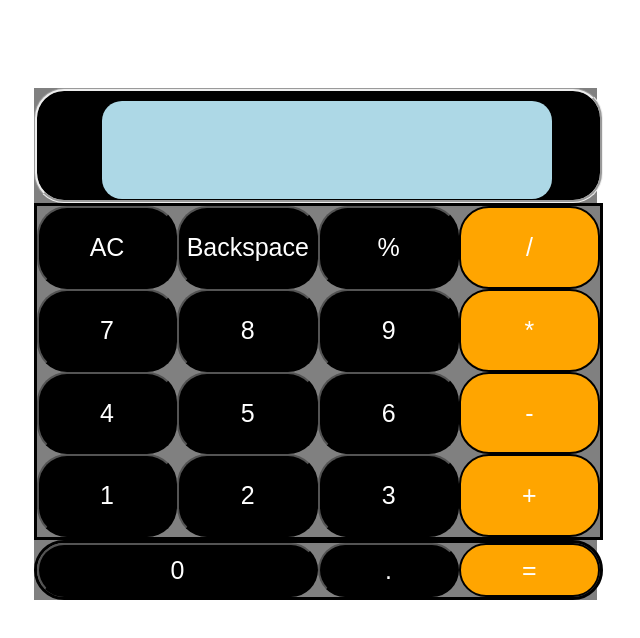
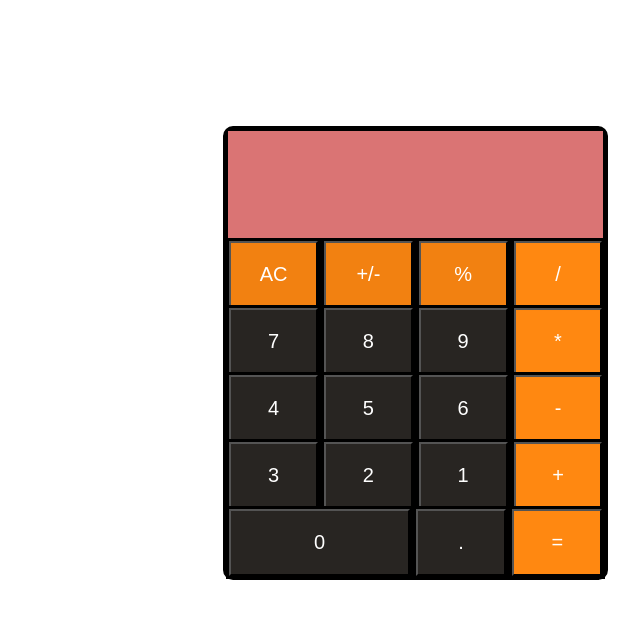
Before and after one commit to PriyafullstackDevloper/htmlProject, a plain HTML site: page calcflexjava.html in a window 1280 px wide. Shown: the whole page, without its empty margins (164-804 px from the left). Drawn offline with Linux system fonts and the light colour scheme.

Commit message:
Add files via upload

```diff
--- a/calcflexjava.html
+++ b/calcflexjava.html
@@ -1,220 +1,214 @@
+
 <!DOCTYPE html>
-<html>
+<html lang="en">
 
 <head>
+    <style>
+        /* body */
+        body{
 
-    <title>Calculator</title>
-    <style>
-        /* styling for main  */
+            background-position: center;
+            background-repeat: no-repeat;
+            background-size: cover;
+        }
+        /* main */
         .main {
-            background-color: gray;
-            display: flex;
-            flex-direction: column;
-            height: 40vw;
-            width: 44vw;
-            margin-left: 15%;
-            margin-top: 7%;
+            display: grid;
+            grid-template-rows: 1fr 3fr;
+            height: 35vw;
+            width: 30%;
+            border: solid;
+            margin-left: 30%;
+            margin-top: 10%;
+            border-radius: 10px;
+
+
+
         }
-        /* 1st row  display one*/
+        /* top box display */
 
-        .first-row {
-            background-color: black;
-            height: 22%;
-            width: 100%;
-            border-radius: 30px;
-            border-style: groove;
-        }
-/* styling for 2nd to 5th row */
-        .row {
-            display: grid;
-            grid-template-rows: 1fr 1fr 1fr 1fr;
-            grid-template-columns: 1fr 1fr 1fr 1fr;
-            background-color: gray;
-            height: 67%;
-            width: 100%;
-            border-style: solid;
+        .frist-box {
+            background-color: rgba(193, 19, 19, 0.589);
+
         }
 
-        .gray {
-            background-color: gray;
-            border-style: solid;
+
+
+/* innner boxxx */
+        .inner-box {
+            height: 19.89%;
+            width: 100%;
+            display: flex;
+            flex-direction: row;
+
+            background-color: rgba(140, 87, 34, 0.32);
         }
+        /* innner top */
 
-        .yellow {
-            background-color: orange;
-            border-style: solid;
-            border-radius: 30px;
-            border-color: black;
+        .inner-one {
+            background-color: rgb(52, 37, 39);
+            height: 100%;
+            width: 100%;
+            align-self: center;
+            justify-self: center;
+            color: white;
+
+            text-align: center;
+            border: solid black;
         }
 /* last row */
         .last-row {
-            display: grid;
-            grid-template-columns: 2fr 1fr 1fr;
-            background-color: gray;
-            border-style: solid;
-            height: 11%;
-            width: 100%;
-            border-radius: 30px;
-            border-color: black;
+            background-color: #ff8811ef;
+            display: flex;
+            justify-content: center;
+            align-items: center;
+
         }
-/* button */
+        /* button */
+
         button {
+            background-color: #282522;
             height: 100%;
             width: 100%;
-            background-color: gray;
             color: white;
-            background-color: black;
-        border-radius: 30px;
-        border-style: 2px solid;
-        font-size: 25px;
-
+            font-size: 20px;
         }
+        /* id diplay */
 
         #display {
-            background-color: lightblue;
-            height: 90%;
-            width: 80%;
-            color: black;
-            margin-left: 65px;
-            border-radius: 20px;
-            margin-bottom: 10px;
-            margin-top: 10px;
+            font-size: 25px;
+            color: white;
+            text-align: right;
+            border-radius: 1%;
+            border: solid black 2px;
+            font-size: 42px;
         }
     </style>
+
+</head>
+
+<body>
+    <!-- main sec -->
+    <div class="main">
+        <!-- frist box -->
+        <div class="frist-box" id="display"></div>
+        <!-- second box -->
+        <div class="sec-box">
+            <div class="inner-box">
+                <div class="inner-one  " onclick="clearfunction()"><button class="last-row">AC</button></div>
+                <div class="inner-one" onclick="displayFuction()"><button class="last-row">+/-</button></div>
+                <div class="inner-one" onclick="displayFuction11()"><button class="last-row">%</button></div>
+                <div class="inner-one last-row" onclick="div()"> <button class="last-row">/</button></div>
+
+            </div>
+            <div class="inner-box">
+                <div class="inner-one" onclick="numberTyped(7)"><button>7</button></div>
+                <div class="inner-one" onclick="numberTyped(8)"><button>8</button></div>
+                <div class="inner-one" onclick="numberTyped(9)"><button>9</button></div>
+                <div class="inner-one last-row" onclick="mult()"><button class="last-row">*</button></div>
+
+            </div>
+            <div class="inner-box">
+                <div class="inner-one"><button onclick="numberTyped(4)">4</button></div>
+                <div class="inner-one" onclick="numberTyped(5)"><button>5</button></div>
+                <div class="inner-one" onclick="numberTyped(6)"><button>6</button></div>
+                <div class="inner-one last-row" onclick="minus()"><button class="last-row">-</button></div>
+
+            </div>
+            <div class="inner-box">
+                <div class="inner-one" onclick="numberTyped(3)"><button>3</button></div>
+                <div class="inner-one" onclick="numberTyped(2)"><button>2</button></div>
+                <div class="inner-one" onclick="numberTyped(1)"><button>1</button></div>
+                <div class="inner-one last-row" onclick="add()"><button class="last-row">+</button></div>
+
+            </div>
+            <div class="inner-box">
+                <div class="inner-one" onclick="numberTyped(0)"><button>0</button></div>
+                <div class="inner-one" style="width: 50%;" onclick="point()"><button>.</button></div>
+                <div class="inner-one last-row" style="width: 50%;" onclick="showresult()"><button class="last-row">=</button></div>
+
+
+            </div>
+
+
+
+
+        </div>
+    </div>
     <script>
-        // clear button
-        function clearFunction() {
-            total = 0;
-            displayString = "";
-            document.getElementById("display").innerHTML = "";
-        }
-        // global variable
         let total = 0;
-        let displayString = "";
-        let lastresult = 0;
-        let action = 0;
+        let displayString = ""
+        action = 0;
 
-// number pass
-        function numberTyped(passednumber) {
-            displayString = displayString + passednumber.toString();
-            document.getElementById("display").innerHTML = displayString;
-
-        //      if (passednumber == 9) {
-        //  document.getElementById("display").style.backgroundColor = "yellow";
-        //      }
-        //      else if(passednumber==8){
-        //     document.getElementById("display").style.backgroundColor = "green";}
-        //     else if(passednumber==7){
-        //     document.getElementById("display").style.backgroundColor = "pink";}
-        //     else {
-        //      document.getElementById("display").style.backgroundColor = "black";
-        //      }
-        }
-        // result show
-        function showresult() {
-            if(action==1){
-            total = total + Number(displayString);}
-            else if(action==2){
-                total = total - Number(displayString);}
-                else if(action==3){
-                    total = total * Number(displayString);
-
-                }
-                else if(action==4){
-                    total = total / Number(displayString);
-                }
-            displayString = total;
-            document.getElementById("display").innerHTML = displayString;
-
-            // if (action=1){
-            //  document.getElementById("display").innerHTML="";
-            // }else if(action=2){
-            //     document.getElementById("display").innerHTML ="";
-            // }else if (action=3){
-            //     document.getElementById("display").innerHTML ="";
-
-            // }
-
-        }
-        // backspace
-        function backspace() {
-            displayString = displayString.substring(0, displayString.length - 1);
-            document.getElementById("display").innerHTML = displayString;
-        }
-        // add
         function add() {
             total = Number(displayString);
             displayString = "";
-            action= 1;
+            action = 1;
             document.getElementById("display").innerHTML = displayString;
         }
-        // sub
-        function sub() {
-            total =  Number(displayString);
+        function minus() {
+            total = Number(displayString);
             displayString = "";
             action = 2;
             document.getElementById("display").innerHTML = displayString;
         }
-        // mul
-        function mul() {
+        function mult() {
             total = Number(displayString);
             displayString = "";
             action = 3;
-            document.getElementById("display").innerHTML = displayString;
+            document.getElementById("display").innerHTML = displayString
         }
-        // div
-        function div(){
+        function div() {
             total = Number(displayString);
             displayString = "";
             action = 4;
             document.getElementById("display").innerHTML = displayString;
+
         }
+        function point() {
+            total = Number(displayString)
+            displayString = displayString + point
+            document.getElementById("display").innerHTML = displayString;
 
-    </script>
-</head>
+        }
+        function showresult() {
+            if (action == 1) {
+                total = total + Number(displayString);
+            } else if (action == 2) {
+                total = total - Number(displayString);
+            } else if (action = 3) {
+                total = total * Number(displayString);
+            } else if (action == 4) {
+                total = total / Number(displayString);
+            }
 
-<body>
-    <!-- main container -->
-    <div class="main">
-        <!-- 1st row -->
-        <div class="first-row">
-            <h1 id="display"></h1>
-        </div>
-        <!-- 2nd row -->
-        <div class="row">
-            <div><button type="submit" onclick="clearFunction()">AC</button></div>
-            <div><button type="submit" onclick="backspace()">Backspace</button></div>
-            <div><button>%</button></div>
-            <div><button class="yellow" onclick="div()">/</button></div>
-            <!-- 3rd row -->
-            <div><button onclick="numberTyped(7)">7</button></div>
-            <div><button onclick="numberTyped(8)">8</button></div>
-            <div><button onclick="numberTyped(9)">9</button></div>
-            <div><button class="yellow" onclick="mul()">*</button></div>
-            <!-- 4th row -->
-            <div><button onclick="numberTyped(4)">4</button></div>
-            <div><button onclick="numberTyped(5)">5</button></div>
-            <div><button onclick="numberTyped(6)">6</button></div>
-            <div><button class="yellow" onclick="sub()">-</button></div>
 
-            <!-- 5th row -->
-            <div><button onclick="numberTyped(1)">1</button></div>
-            <div><button onclick="numberTyped(2)">2</button></div>
-            <div><button onclick="numberTyped(3)">3</button></div>
-            <div><button class="yellow" onclick="add()">+</button></div>
-        </div>
-        <!--last- row -->
-        <div class="last-row">
-            <div><button onclick="numberTyped(0)">0</button></div>
-            <div><button onclick="numberTyped(1)">.</button></div>
-            <div><button class="yellow" onclick="showresult()">=</button></div>
-        </div>
+            displayString = total;
+            document.getElementById("display").innerHTML = displayString;
+
+        }
+        function numberTyped(passednumber) {
+            displayString = displayString + passednumber.toString();
+            document.getElementById("display").innerHTML = displayString;
+        }
 
 
 
 
-    </div>
+        // cler//
+        function clearfunction() {
+            total = "";
+            displayString = "";
+            document.getElementById("display").innerHTML = ""
+        }
+
+
+
+    </script>
+
+
 
 </body>
 
+
 </html>
```
